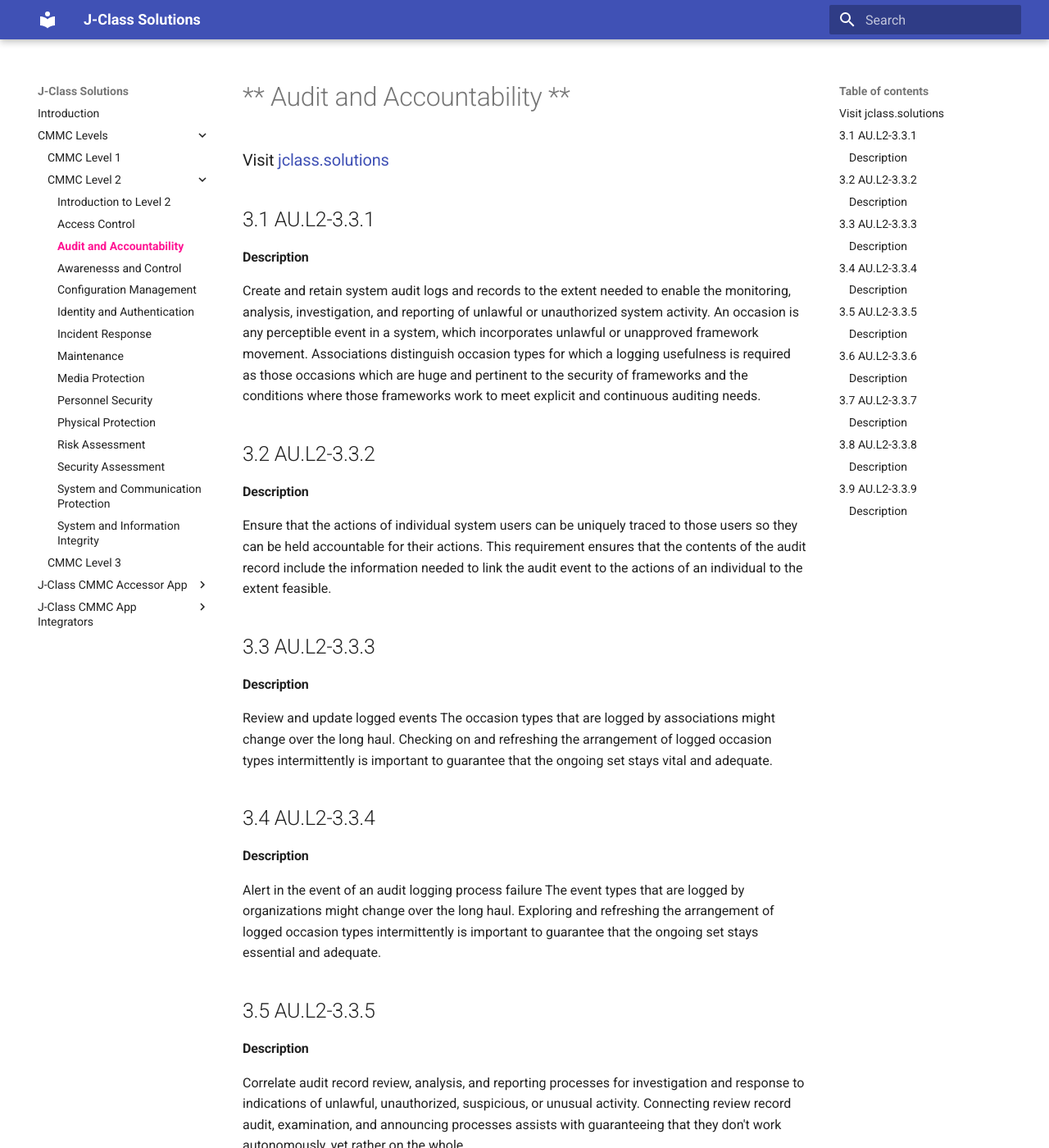
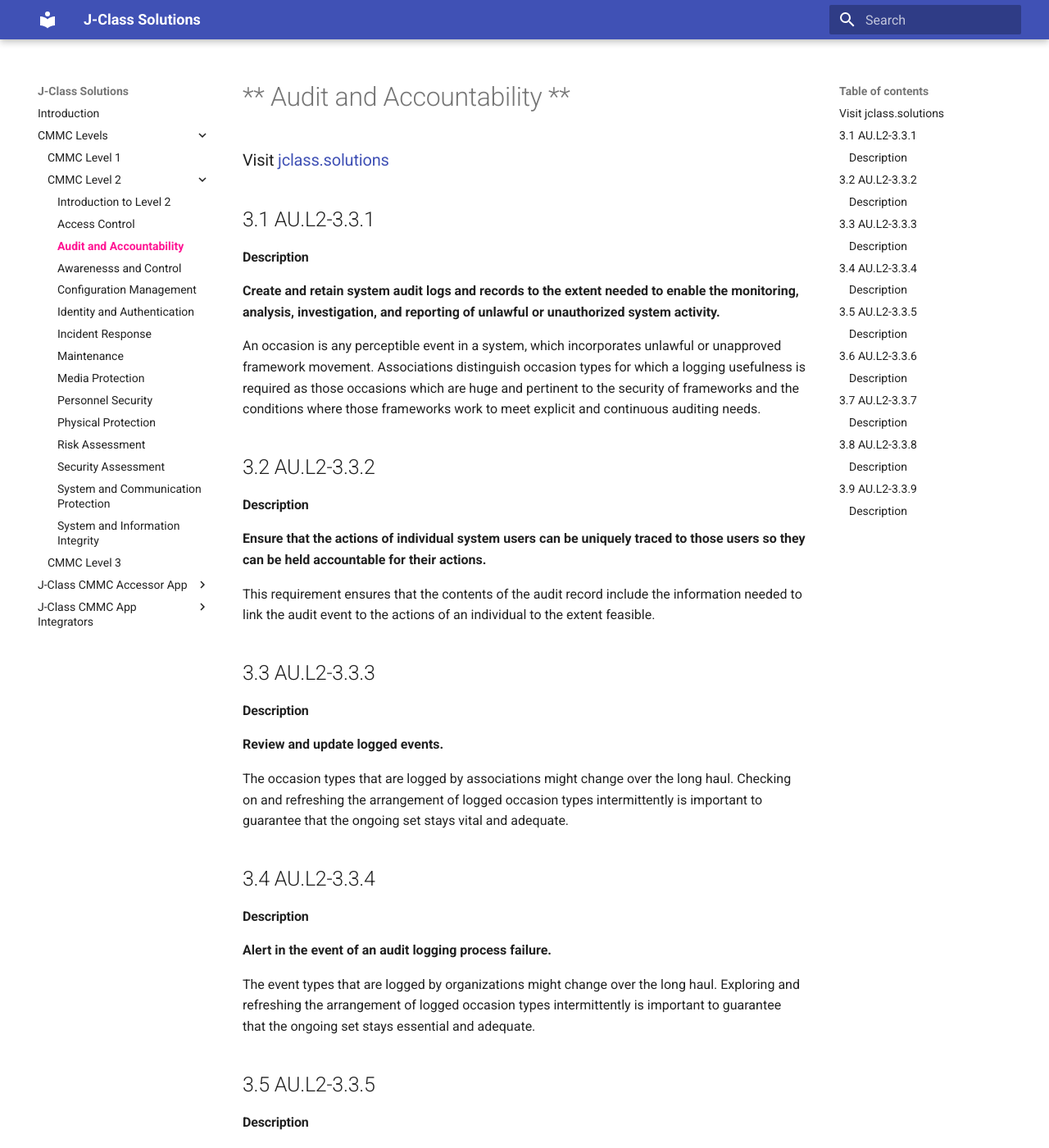
Before and after one commit to JClass-Security/mkdocs-jclass, an MkDocs documentation site: the page built from content/cmmc/level-two/audit.md, in a window 1280 px wide and 1400 px high. Shown: the whole window at 82% size. Built offline with MkDocs 1.6.1 and Material for MkDocs 9.7.7, drawn with Linux system fonts in a browser that asks for light colours; some of the changed text lies outside the part shown.

Commit message:
I just update Audit and control All Description

```diff
--- a/content/cmmc/level-two/audit.md
+++ b/content/cmmc/level-two/audit.md
@@ -5,60 +5,69 @@
 
 #### Description
 
-Create and retain system audit logs and records to the extent needed to enable the monitoring, analysis, investigation, and reporting of unlawful or unauthorized system activity.
+**Create and retain system audit logs and records to the extent needed to enable the monitoring, analysis, investigation, and reporting of unlawful or unauthorized system activity.**
+
 An occasion is any perceptible event in a system, which incorporates unlawful or unapproved framework movement. Associations distinguish occasion types for which a logging usefulness is required as those occasions which are huge and pertinent to the security of frameworks and the conditions where those frameworks work to meet explicit and continuous auditing needs.
 
 ## 3.2 AU.L2-3.3.2
 
 #### Description
 
-Ensure that the actions of individual system users can be uniquely traced to those users so they can be held accountable for their actions.
+**Ensure that the actions of individual system users can be uniquely traced to those users so they can be held accountable for their actions.**
+
 This requirement ensures that the contents of the audit record include the information needed to link the audit event to the actions of an individual to the extent feasible.
 
 ## 3.3 AU.L2-3.3.3
 
 #### Description
 
-Review and update logged events
+**Review and update logged events.**
+
 The occasion types that are logged by associations might change over the long haul. Checking on and refreshing the arrangement of logged occasion types intermittently is important to guarantee that the ongoing set stays vital and adequate.
 
 ## 3.4 AU.L2-3.3.4
 
 #### Description
 
-Alert in the event of an audit logging process failure
+**Alert in the event of an audit logging process failure.**
+
 The event types that are logged by organizations might change over the long haul. Exploring and refreshing the arrangement of logged occasion types intermittently is important to guarantee that the ongoing set stays essential and adequate.
 
 ## 3.5 AU.L2-3.3.5
 
 #### Description
 
-Correlate audit record review, analysis, and reporting processes for investigation and response to indications of unlawful, unauthorized, suspicious, or unusual activity.
+**Correlate audit record review, analysis, and reporting processes for investigation and response to indications of unlawful, unauthorized, suspicious, or unusual activity.**
+
 Connecting review record audit, examination, and announcing processes assists with guaranteeing that they don't work autonomously, yet rather on the whole.
 
 ## 3.6 AU.L2-3.3.6
 
 #### Description
 
-Provide audit record reduction and report generation to support on-demand analysis and reporting.
+**Provide audit record reduction and report generation to support on-demand analysis and reporting.**
+
 Audit record decrease is a cycle that controls gathered Audit information and sorts out such data in a synopsis design that is more significant to experts.
 
 ## 3.7 AU.L2-3.3.7
 
 #### Description
 
-Provide a system capability that compares and synchronizes internal system clocks with an authoritative source to generate time stamps for audit records.
+**Provide a system capability that compares and synchronizes internal system clocks with an authoritative source to generate time stamps for audit records.**
+
 A few organizations have many machines. It is great practice to arrange each machine to synchronize its experience with a focal deadbeat. This guarantees that all machines are recording review logs utilizing a similar time source.
 
 ## 3.8 AU.L2-3.3.8
 
 #### Description
 
-Protect audit information and audit logging tools from unauthorized access, modification, and deletion
+**Protect audit information and audit logging tools from unauthorized access, modification, and deletion.**
+
 Audit information incorporates all information (e.g., review records, review log settings, and review reports) expected to review framework action effectively. Review logging programs are those projects and gadgets used to direct review and logging exercises.
 
 ## 3.9 AU.L2-3.3.9
 #### Description
 
-Limit management of audit logging functionality to a subset of privileged users.
+**Limit management of audit logging functionality to a subset of privileged users.**
+
 People with restricted admittance to a framework and who are likewise the subject of a review by that framework, may influence the dependability of review data by hindering review logging exercises or changing review records.
```
Also changed, not shown: content/cmmc/level-two/access.md (+0 -1 lines).
